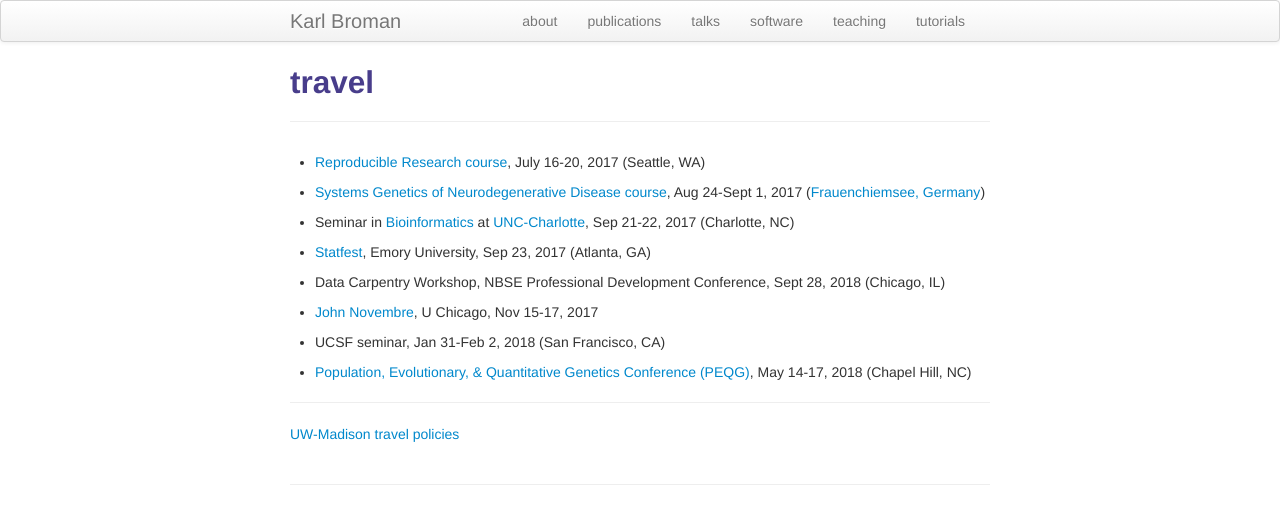
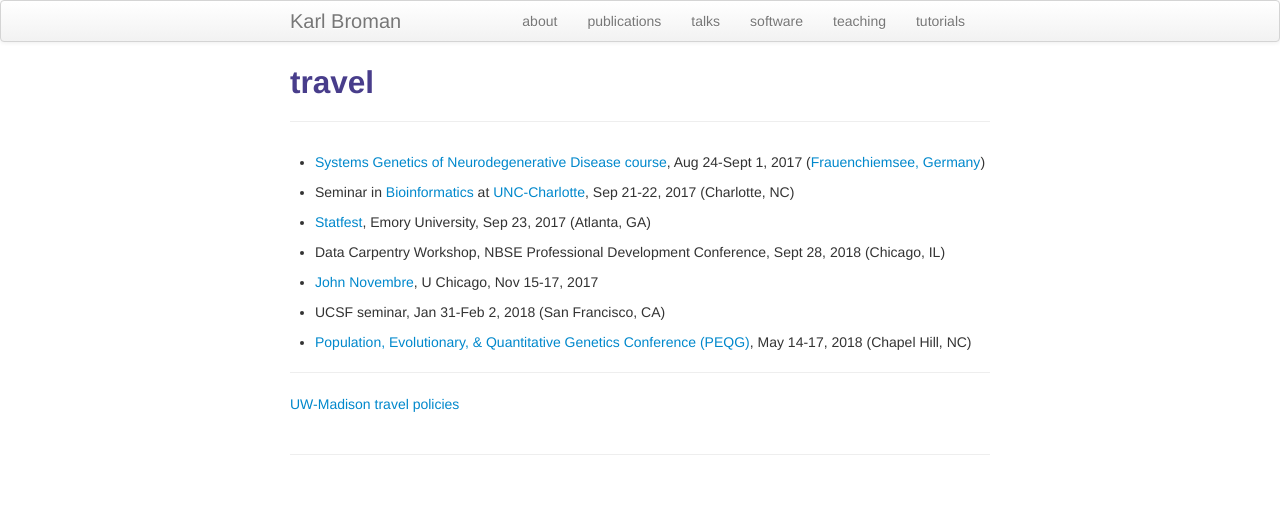
Before and after one commit to kbroman/kbroman.github.io, a Jekyll site: the page built from pages/travel.md, in a window 1280 px wide. Shown: the top 524 px of the page. Built offline with Jekyll 4.4.1, drawn with Linux system fonts in a browser that asks for light colours.

Commit message:
pages/travel: remove SSBID trip

```diff
--- a/pages/travel.md
+++ b/pages/travel.md
@@ -284,9 +284,9 @@ title: travel
 
 - Camping, July 3-7, 2017 (Devil's Lake, WI)
 
+- [Reproducible Research course](https://www.biostat.washington.edu/suminst/sisbid2017/modules/BD1703), July 16-20, 2017 (Seattle, WA)
+
 -->
-
-- [Reproducible Research course](https://www.biostat.washington.edu/suminst/sisbid2017/modules/BD1703), July 16-20, 2017 (Seattle, WA)
 
 - [Systems Genetics of Neurodegenerative Disease course](http://sgn2017.org/), Aug 24-Sept 1,
   2017 ([Frauenchiemsee, Germany](http://bit.ly/2hxaxD4))
```
